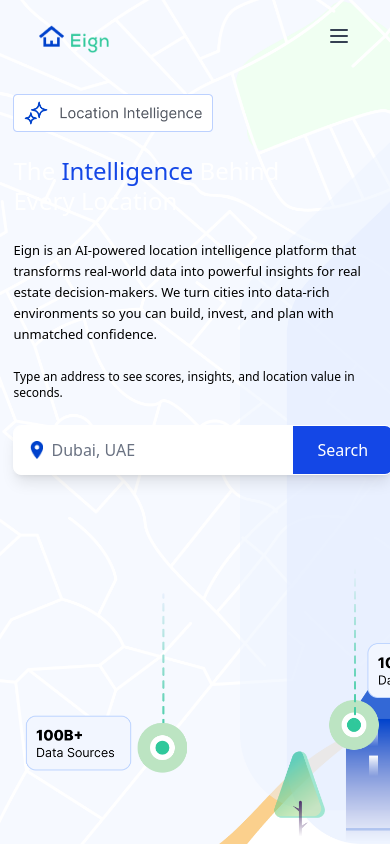
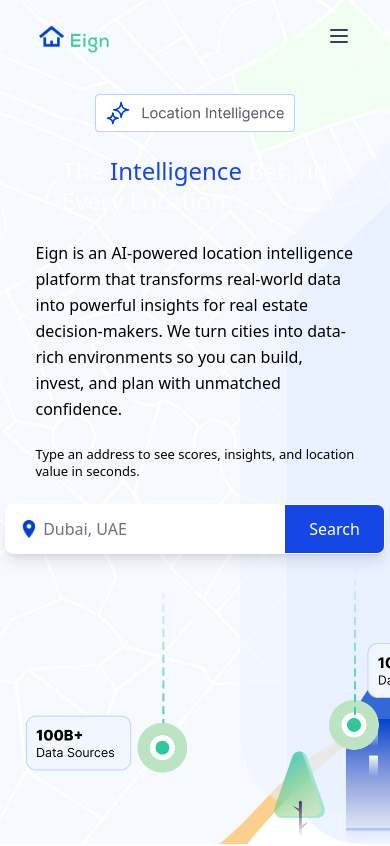
Before and after one commit to keyup-lo/eign-frontend, a Next.js app: page / in a window 390 px wide. Shown: the top 846 px of the page. Built offline with nearby package versions, Linux system fonts and the light colour scheme.

Commit message:
rework of herosection

```diff
--- a/src/components/Homepage/HeroSection.tsx
+++ b/src/components/Homepage/HeroSection.tsx
@@ -12,7 +12,7 @@
       <div className="hero-content relative z-10 max-w-7xl mx-24 px-4 sm:px-6 lg:px-8 flex-1 flex items-start pt-4">
         <div className=" grid grid-cols-1 lg:grid-cols-2 gap-12 w-full">
           {/* Left Content - Text and Search */}
-          <div className="space-y-6">
+          <div className="main-container space-y-6">
             {/* Badge */}
             <Image
               src="/images/homepage/home_badge.png"
--- a/src/components/styles/homepage/herosection.css
+++ b/src/components/styles/homepage/herosection.css
@@ -1,9 +1,5 @@
 @media (max-width: 768px){
-    .hero-content > div{
-        display: flex;
-        flex-direction: column;
-        align-items: center;
-        justify-content: center;
+    .hero-content{
         margin: 0 5%;
     }
 
@@ -12,7 +8,7 @@
     }
 
     .hero-text{
-        font-size: small;
+        font-size: medium;
         color: black;
     }
 
@@ -23,5 +19,14 @@
     .over-text{
         display: block;
         color: black;
+        font-size: small;
+    }
+
+    .main-container{
+        display: flex;
+        flex-direction: column;
+        align-items: center;
+        justify-content: space-around;
+
     }
 }
```
